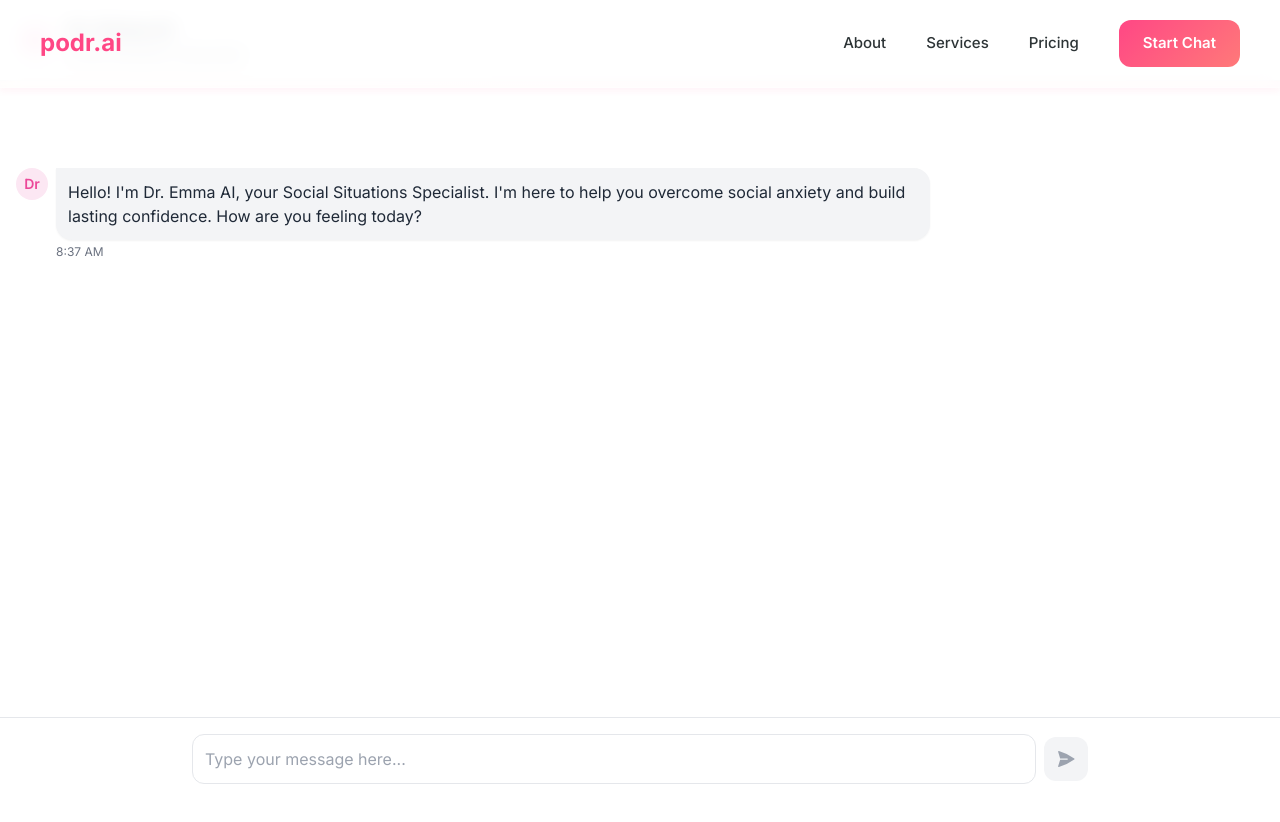
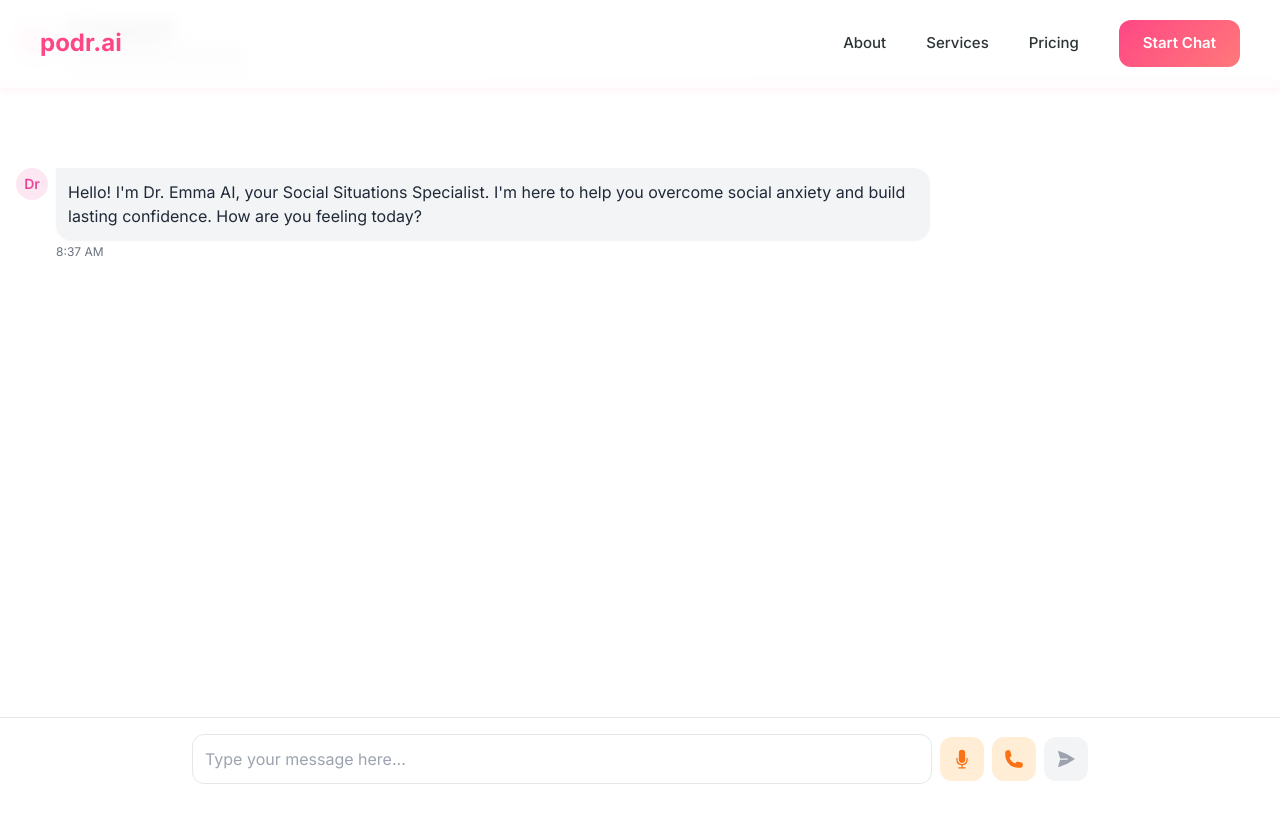
Before and after one commit to nabilrehman/podr-ai-website, a Next.js app: page /chat in a window 1280 px wide. Shown: the top 822 px of the page. Built offline with nearby package versions, Linux system fonts and the light colour scheme; no server answers.

Commit message:
feat: Integrate voice features and ElevenLabs

```diff
--- a/app/chat/page.tsx
+++ b/app/chat/page.tsx
@@ -3,6 +3,8 @@
 import { useState, useEffect, useRef } from 'react'
 import Image from 'next/image'
 import { motion, AnimatePresence } from 'framer-motion'
+import VoiceFeatureModal from '@/components/Chat/VoiceFeatureModal'
+import VoiceCallModal from '@/components/Chat/VoiceCallModal'
 
 interface Message {
   id: string
@@ -26,6 +28,21 @@ export default function ChatPage() {
   const [isLoading, setIsLoading] = useState(false)
   const messagesEndRef = useRef<HTMLDivElement>(null)
   const [isTyping, setIsTyping] = useState(false)
+  const [isVoiceModalOpen, setIsVoiceModalOpen] = useState(false)
+  const [isCallModalOpen, setIsCallModalOpen] = useState(false)
+  const elevenlabsService = useRef<any>(null)
+
+  useEffect(() => {
+    // Initialize ElevenLabs service when component mounts
+    const initElevenLabs = async () => {
+      const ElevenLabsService = (await import('@/services/ElevenLabsService')).default;
+      elevenlabsService.current = new ElevenLabsService(
+        process.env.NEXT_PUBLIC_ELEVENLABS_API_KEY || 'your-api-key',
+        process.env.NEXT_PUBLIC_ELEVENLABS_VOICE_ID || 'default-voice-id'
+      );
+    };
+    initElevenLabs();
+  }, [])
 
   const scrollToBottom = () => {
     messagesEndRef.current?.scrollIntoView({ behavior: "smooth" })
@@ -237,14 +254,42 @@ export default function ChatPage() {
               minHeight: '44px',
             }}
           />
-          <button
+          <div className="flex gap-2">
+            <motion.button
+              type="button"
+              onClick={() => setIsVoiceModalOpen(true)}
+              className="p-3 rounded-xl bg-orange-100 text-orange-500 hover:bg-orange-200 transition-colors focus:outline-none"
+              whileHover={{ scale: 1.05 }}
+              whileTap={{ scale: 0.95 }}
+            >
+              <svg xmlns="http://www.w3.org/2000/svg" viewBox="0 0 24 24" fill="currentColor" className="w-5 h-5">
+                <path d="M8.25 4.5a3.75 3.75 0 117.5 0v8.25a3.75 3.75 0 11-7.5 0V4.5z" />
+                <path d="M6 10.5a.75.75 0 01.75.75v1.5a5.25 5.25 0 1010.5 0v-1.5a.75.75 0 011.5 0v1.5a6.751 6.751 0 01-6 6.709v2.291h3a.75.75 0 010 1.5h-7.5a.75.75 0 010-1.5h3v-2.291a6.751 6.751 0 01-6-6.709v-1.5A.75.75 0 016 10.5z" />
+              </svg>
+            </motion.button>
+
+            <motion.button
+              type="button"
+              onClick={() => setIsCallModalOpen(true)}
+              className="p-3 rounded-xl bg-orange-100 text-orange-500 hover:bg-orange-200 transition-colors focus:outline-none"
+              whileHover={{ scale: 1.05 }}
+              whileTap={{ scale: 0.95 }}
+            >
+              <svg xmlns="http://www.w3.org/2000/svg" viewBox="0 0 24 24" fill="currentColor" className="w-5 h-5">
+                <path fillRule="evenodd" d="M1.5 4.5a3 3 0 013-3h1.372c.86 0 1.61.586 1.819 1.42l1.105 4.423a1.875 1.875 0 01-.694 1.955l-1.293.97c-.135.101-.164.249-.126.352a11.285 11.285 0 006.697 6.697c.103.038.25.009.352-.126l.97-1.293a1.875 1.875 0 011.955-.694l4.423 1.105c.834.209 1.42.959 1.42 1.82V19.5a3 3 0 01-3 3h-2.25C8.552 22.5 1.5 15.448 1.5 6.75V4.5z" clipRule="evenodd" />
+              </svg>
+            </motion.button>
+
+            <motion.button
               type="submit"
               disabled={isLoading || !inputMessage.trim()}
               className={`p-3 rounded-xl ${
                 isLoading || !inputMessage.trim()
                   ? 'bg-gray-100 text-gray-400'
-                : 'bg-pink-500 text-white hover:bg-pink-600'
+                  : 'bg-gradient-to-r from-orange-500 to-orange-600 text-white hover:from-orange-600 hover:to-orange-700'
               } transition-colors focus:outline-none`}
+              whileHover={isLoading || !inputMessage.trim() ? {} : { scale: 1.05 }}
+              whileTap={isLoading || !inputMessage.trim() ? {} : { scale: 0.95 }}
               title="Send message"
             >
               <svg
@@ -255,9 +300,28 @@ export default function ChatPage() {
               >
                 <path d="M3.478 2.404a.75.75 0 0 0-.926.941l2.432 7.905H13.5a.75.75 0 0 1 0 1.5H4.984l-2.432 7.905a.75.75 0 0 0 .926.94 60.519 60.519 0 0 0 18.445-8.986.75.75 0 0 0 0-1.218A60.517 60.517 0 0 0 3.478 2.404Z" />
               </svg>
-          </button>
+            </motion.button>
+          </div>
         </form>
       </footer>
+
+      {/* Voice Feature Modal */}
+      <VoiceFeatureModal
+        isOpen={isVoiceModalOpen}
+        onClose={() => setIsVoiceModalOpen(false)}
+        onTryVoice={() => {
+          setIsVoiceModalOpen(false);
+          // Implement voice input logic
+        }}
+      />
+
+      {/* Voice Call Modal */}
+      <VoiceCallModal
+        isOpen={isCallModalOpen}
+        onClose={() => setIsCallModalOpen(false)}
+        profileImage="/images/ai-therapist.jpg"
+        name="Dr. Emma AI"
+      />
     </div>
   )
 }
--- a/components/Chat/ChatWindow.tsx
+++ b/components/Chat/ChatWindow.tsx
@@ -0,0 +1,80 @@
+'use client';
+
+import { useState, useRef, useEffect } from 'react';
+import MessageBubble from './MessageBubble';
+import InputArea from './InputArea';
+
+interface Message {
+  id: string;
+  text: string;
+  sender: 'user' | 'ai';
+  timestamp: Date;
+}
+
+const ChatWindow = () => {
+  const [messages, setMessages] = useState<Message[]>([]);
+  const [isProcessing, setIsProcessing] = useState(false);
+  const chatEndRef = useRef<HTMLDivElement>(null);
+
+  // Auto scroll to bottom on new messages
+  useEffect(() => {
+    chatEndRef.current?.scrollIntoView({ behavior: 'smooth' });
+  }, [messages]);
+
+  const handleSendMessage = async (text: string) => {
+    const newMessage: Message = {
+      id: Date.now().toString(),
+      text,
+      sender: 'user',
+      timestamp: new Date(),
+    };
+
+    setMessages(prev => [...prev, newMessage]);
+    setIsProcessing(true);
+
+    // Simulate AI response
+    setTimeout(() => {
+      const aiResponse: Message = {
+        id: (Date.now() + 1).toString(),
+        text: "I'm here to help you with anxiety management. Let me know what's on your mind.",
+        sender: 'ai',
+        timestamp: new Date(),
+      };
+      setMessages(prev => [...prev, aiResponse]);
+      setIsProcessing(false);
+    }, 1000);
+  };
+
+  return (
+    <div className="flex flex-col h-screen max-h-screen bg-gray-50">
+      {/* Chat Header */}
+      <div className="p-4 border-b bg-white shadow-sm">
+        <h2 className="text-xl font-semibold text-gray-800">AI Psychologist</h2>
+        <p className="text-sm text-gray-500">Online and ready to help</p>
+      </div>
+
+      {/* Messages Area */}
+      <div className="flex-1 overflow-y-auto p-4 space-y-4">
+        {messages.map((message) => (
+          <MessageBubble
+            key={message.id}
+            text={message.text}
+            sender={message.sender}
+            timestamp={message.timestamp}
+          />
+        ))}
+        <div ref={chatEndRef} />
+      </div>
+
+      {/* Input Area with Voice Features */}
+      <InputArea
+        onSendMessage={handleSendMessage}
+        isProcessing={isProcessing}
+        profileImage="/images/ai-therapist.jpg"
+        name="AI Psychologist"
+      />
+    </div>
+  );
+};
+
+export default ChatWindow;
--- a/components/Chat/MessageBubble.tsx
+++ b/components/Chat/MessageBubble.tsx
@@ -0,0 +1,36 @@
+'use client';
+
+import { motion } from 'framer-motion';
+
+interface MessageBubbleProps {
+  text: string;
+  sender: 'user' | 'ai';
+  timestamp: Date;
+}
+
+const MessageBubble = ({ text, sender, timestamp }: MessageBubbleProps) => {
+  const isAI = sender === 'ai';
+
+  return (
+    <motion.div
+      className={`flex ${isAI ? 'justify-start' : 'justify-end'}`}
+      initial={{ opacity: 0, y: 10 }}
+      animate={{ opacity: 1, y: 0 }}
+    >
+      <div
+        className={`max-w-[80%] rounded-2xl px-4 py-3 ${
+          isAI
+            ? 'bg-white text-gray-800 shadow-sm'
+            : 'bg-gradient-to-r from-orange-500 to-orange-600 text-white'
+        }`}
+      >
+        <p className="text-sm">{text}</p>
+        <p className={`text-xs mt-1 ${isAI ? 'text-gray-400' : 'text-orange-100'}`}>
+          {timestamp.toLocaleTimeString([], { hour: '2-digit', minute: '2-digit' })}
+        </p>
+      </div>
+    </motion.div>
+  );
+};
+
+export default MessageBubble;
```
Lines whose indentation alone changed are shown as unchanged.
